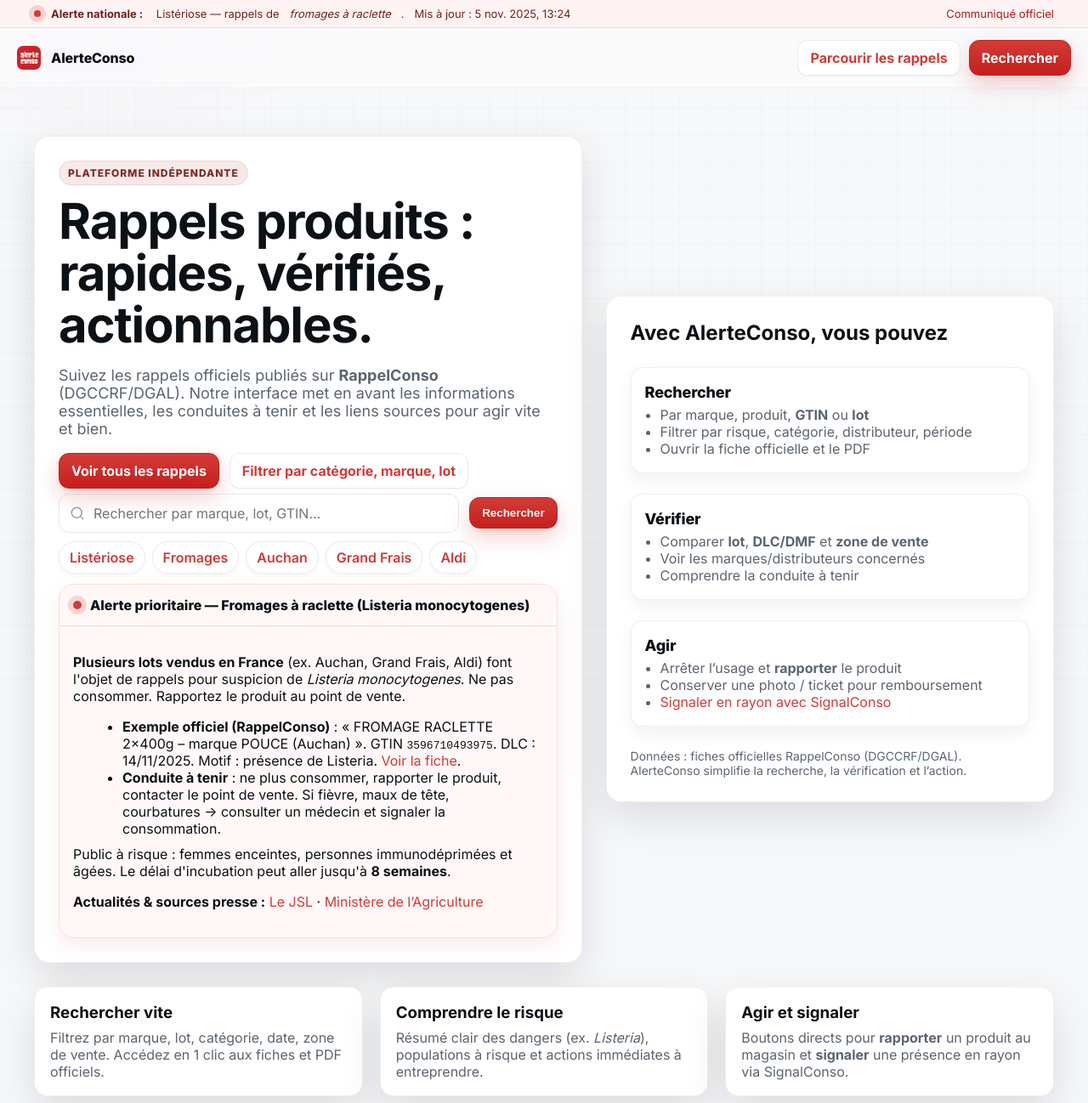
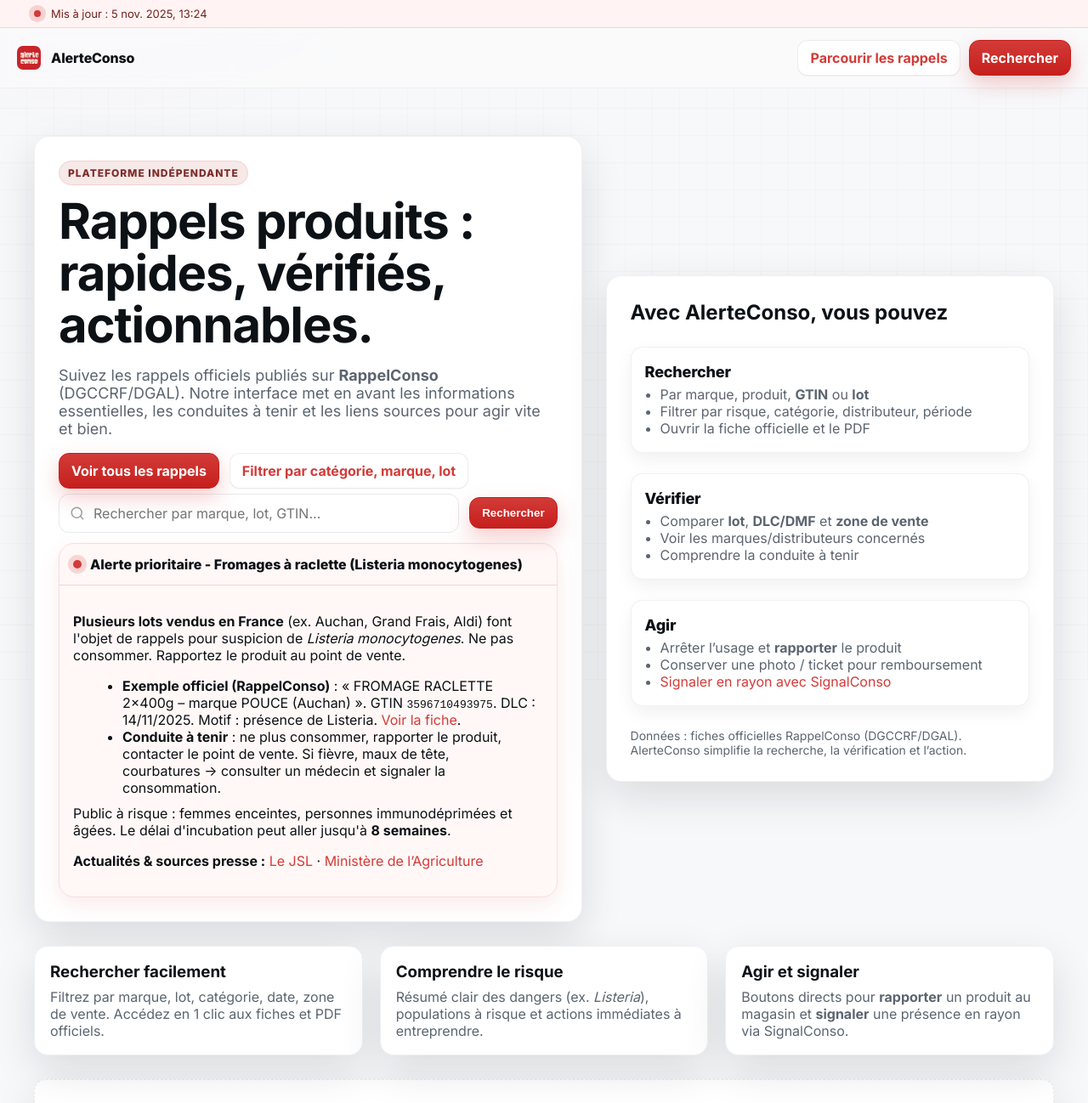
Before and after one commit to Makepad-fr/alerteconso.com, a plain HTML site: page index.html in a window 1280 px wide. Shown: the top 1298 px of the page at 85% size. Drawn offline with Linux system fonts and the light colour scheme.

Commit message:
chore: style changes

```diff
--- a/index.html
+++ b/index.html
@@ -144,10 +144,8 @@ abbr[title]{text-decoration:none;border-bottom:1px dotted rgba(12,17,22,.25)}
   <div class="ticker" role="status" aria-live="polite">
     <div class="container">
       <span class="dot" aria-hidden="true"></span>
-      <strong>Alerte nationale :</strong>&nbsp;Listériose — rappels de <em>fromages à raclette</em>.
       <span aria-label="Dernière mise à jour">Mis à jour : <span id="last-updated"></span></span>
       <span style="flex:1"></span>
-      <a href="https://agriculture.gouv.fr/cas-de-listeriose-retrait-rappel-de-fromages-au-lait-pasteurise-en-raison-dune-possible" target="_blank" rel="noopener">Communiqué officiel</a>
     </div>
   </div>
   <header role="banner">
@@ -180,19 +178,13 @@ abbr[title]{text-decoration:none;border-bottom:1px dotted rgba(12,17,22,.25)}
           <input id="q" name="q" type="search" placeholder="Rechercher par marque, lot, GTIN…" autocomplete="off" required />
           <button class="btn btn-primary" type="submit">Rechercher</button>
         </form>
-        <div class="chips" aria-label="Raccourcis">
-          <a class="chip" href="/recalls?risk=list%C3%A9riose">Listériose</a>
-          <a class="chip" href="/recalls?category=fromage">Fromages</a>
-          <a class="chip" href="/recalls?brand=Auchan">Auchan</a>
-          <a class="chip" href="/recalls?brand=Grand%20Frais">Grand Frais</a>
-          <a class="chip" href="/recalls?brand=Aldi">Aldi</a>
-        </div>
+
 
         <!-- PRIORITY ALERT: content is static HTML sourced from RappelConso/ministère; update as needed. -->
         <div class="alert" role="alert" aria-live="polite">
           <div class="alert-header">
             <span class="alert-dot" aria-hidden="true"></span>
-            <div class="alert-title">Alerte prioritaire — Fromages à raclette (Listeria monocytogenes)</div>
+            <div class="alert-title">Alerte prioritaire - Fromages à raclette (Listeria monocytogenes)</div>
           </div>
           <div class="alert-body">
             <p><strong>Plusieurs lots vendus en France</strong> (ex. Auchan, Grand Frais, Aldi) font l'objet de rappels pour suspicion de <em>Listeria monocytogenes</em>. Ne pas consommer. Rapportez le produit au point de vente.</p>
@@ -243,7 +235,7 @@ abbr[title]{text-decoration:none;border-bottom:1px dotted rgba(12,17,22,.25)}
 
     <section class="features" aria-label="Ce que vous pouvez faire ici">
       <article class="card">
-        <h3>Rechercher vite</h3>
+        <h3>Rechercher facilement</h3>
         <p>Filtrez par marque, lot, catégorie, date, zone de vente. Accédez en 1 clic aux fiches et PDF officiels.</p>
       </article>
       <article class="card">
```
Also changed, not shown: templates/recalls.html (+1 -1 lines).
